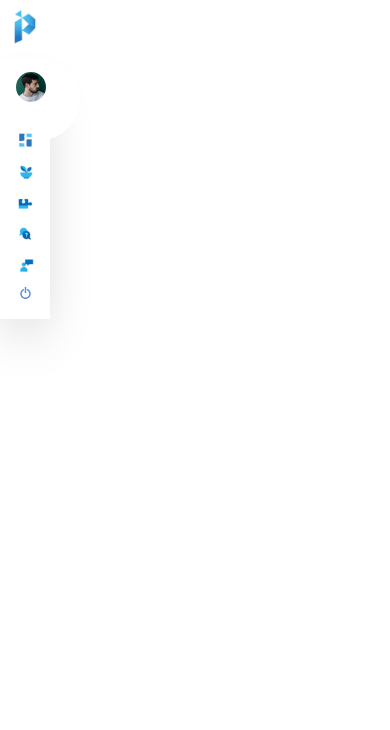
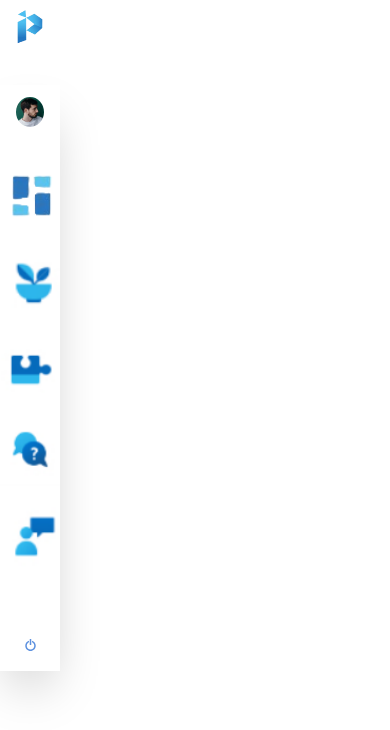
Before and after one commit to prasad-L4/task, a React (Create React App) app: page / in a window 390 px wide. Shown: the top 730 px of the page. Built offline with nearby package versions, Linux system fonts and the light colour scheme.

Commit message:
sidebar updated

```diff
--- /dev/null
+++ b/src/Components/Cards/Cards.jsx
@@ -0,0 +1,16 @@
+import React from 'react'
+import Sidebar from '../Sidebar/Sidebar'
+
+const Cards = () => {
+  return (
+    <>
+    <Sidebar/>
+    <main>
+
+    </main>
+
+    </>
+  )
+}
+
+export default Cards
--- a/src/Components/Sidebar/Sidebar.css
+++ b/src/Components/Sidebar/Sidebar.css
@@ -1,6 +1,7 @@
 nav{
     width: 200px;
-    height: 100vh;
+    height: 100px!important;
+
 }
 .buttons{
 
@@ -8,7 +9,7 @@ nav{
 .btn{
     display: flex;
     align-items: center;
-    margin-top: 10px;
+    margin-top: 1px;
 
 }
 .logo{
@@ -36,8 +37,8 @@ clip-path: polygon(0 0, 100% 0%, 70% 100%, 0% 100%);
 
 @media(max-width:500px){
     nav{
-        width: 50px;
-        height: 100vh;
+        width: 60px;
+        height: auto;
 
     }
     .btn h3{
@@ -50,7 +51,7 @@ clip-path: polygon(0 0, 100% 0%, 70% 100%, 0% 100%);
       gap: 10px;
 
         font-size: 12px;
-        margin-top: 7px;
+        margin-top: 70px;
 
     }
     .logbtn button{
@@ -58,27 +59,28 @@ clip-path: polygon(0 0, 100% 0%, 70% 100%, 0% 100%);
 
     }
     .profile {
-        width: 80px;
+        width: 60px;
         height: 80px;
         border-radius: 60%;
         box-shadow: none;
         display: flex;
         align-items: center;
         justify-content: left;
-        margin-top: 10px;
+        margin-top: 35px;
     }
     .profile img{
         width: 30px;
         height: 30px;
        margin-top: -10px;
         border-radius: 50%;
+        object-fit: cover;
 
     }
     .profile h3 ,.profile h5{
         display: none;
     }
     .logo-img{
-        width: 50px;
+        width: 60px;
         height: 50px;
     }
     .buttons{
@@ -89,7 +91,8 @@ clip-path: polygon(0 0, 100% 0%, 70% 100%, 0% 100%);
     align-items: center;
     }
     .buttons img{
-        width: 20px;
+        margin-top: 20px;
+        width: 70px;
     }
 
 
--- a/src/Components/Sidebar/Sidebar.jsx
+++ b/src/Components/Sidebar/Sidebar.jsx
@@ -36,7 +36,7 @@ const Sidebar = () => {
               </div>
             </div>
           </div>
-          <div className="buttons mt-10 ">
+          <div className="buttons mt-2 ">
             <div className="btn gap-5">
               <img src={icon1} alt="" />
               <h3>Dashboard</h3>
@@ -60,7 +60,7 @@ const Sidebar = () => {
           </div>
           <div className="logbtn px-2">
             <button className="">Logout </button>
-            <ImSwitch className="icon w-[15px] mt-1" />
+            <ImSwitch className="icon w-[15px] mt-" />
           </div>
         </div>
       </section>
```
Also changed, not shown: src/Components/Cards/Cards.css (added).
